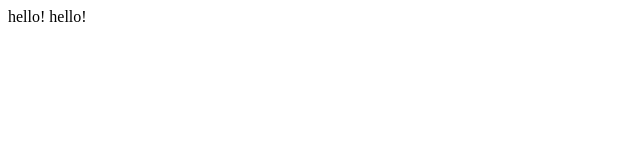
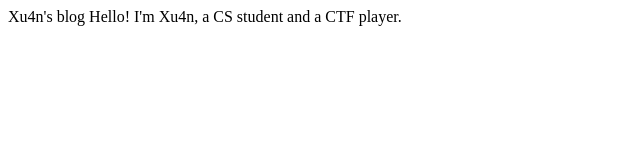
Before and after one commit to Xu4nNaN/Xu4nNaN.github.io, a plain HTML site: page index.html in a window 1280 px wide. Shown: the whole page, without its empty margins (0-640 px from the left). Drawn offline with Linux system fonts and the light colour scheme.

Commit message:
Update index.html

```diff
--- a/index.html
+++ b/index.html
@@ -1,9 +1,9 @@
 <!DOCTYPE html>
 <html lang="zh-CN">
     <head>
-        hello!
+        Xu4n's blog
     </head>
     <body>
-        hello!
+        Hello! I'm Xu4n, a CS student and a CTF player.
     </body>
 </html>
```
